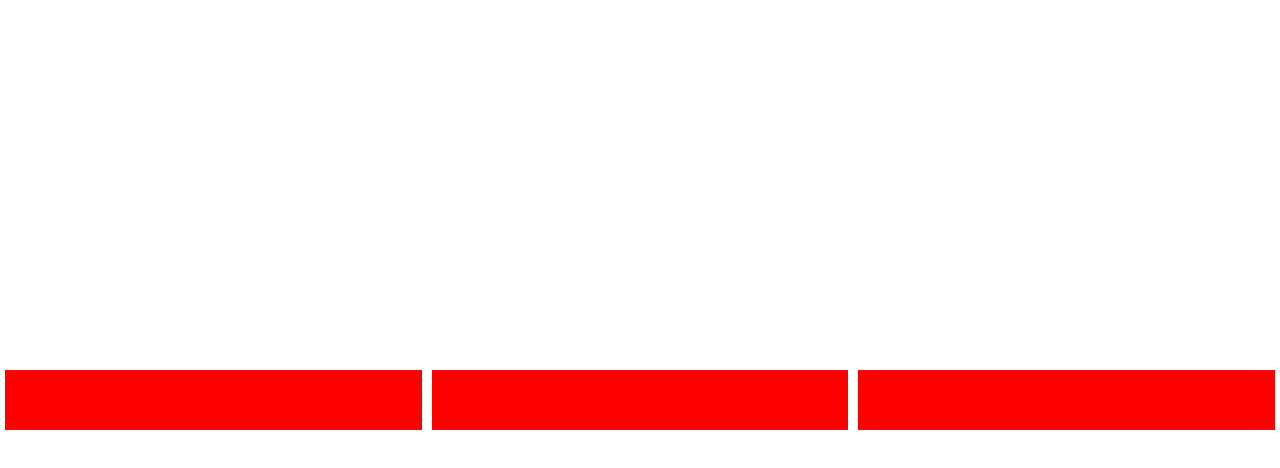
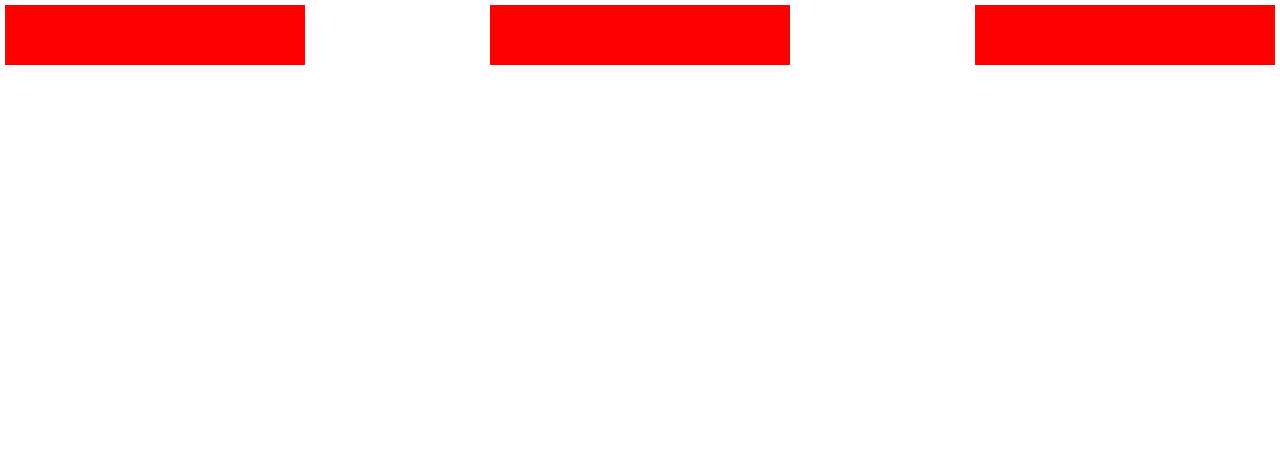
Before and after one commit to charliedeus/flexbox, a plain HTML site: page index.html in a window 1280 px wide. Drawn offline with Linux system fonts and the light colour scheme.

Commit message:
Configurando wrap de itens

```diff
--- a/styles.css
+++ b/styles.css
@@ -8,15 +8,15 @@ body,
 #app {
   display: flex;
   flex-direction: row;
-
+  flex-wrap: wrap;
   align-items: center;
   justify-content: space-between;
+  align-content: flex-start;
 }
 
 .box {
-  width: 100px;
+  width: 300px;
   height: 60px;
   background: red;
   margin: 5px;
-  flex: 1;
 }
```
